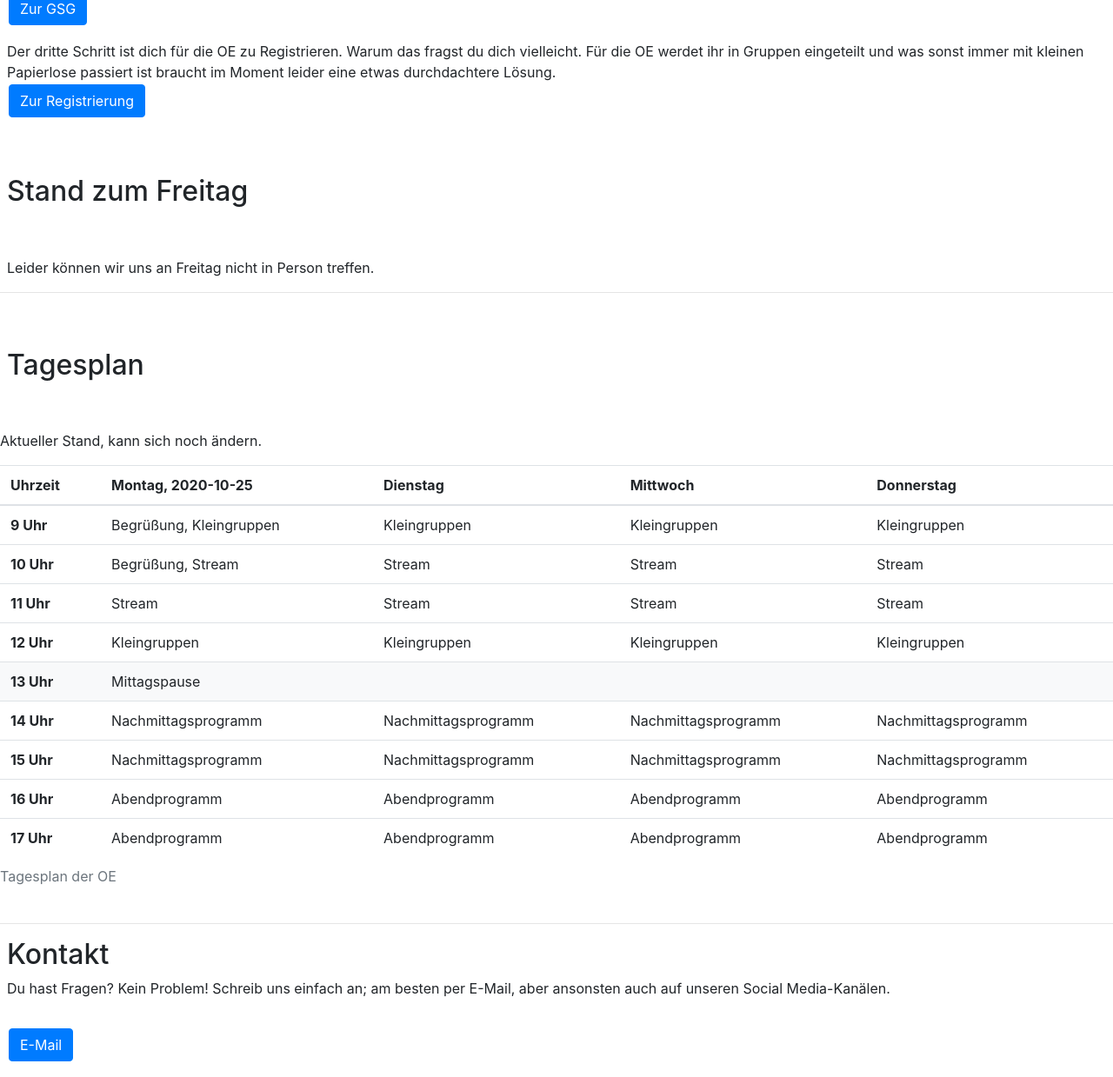
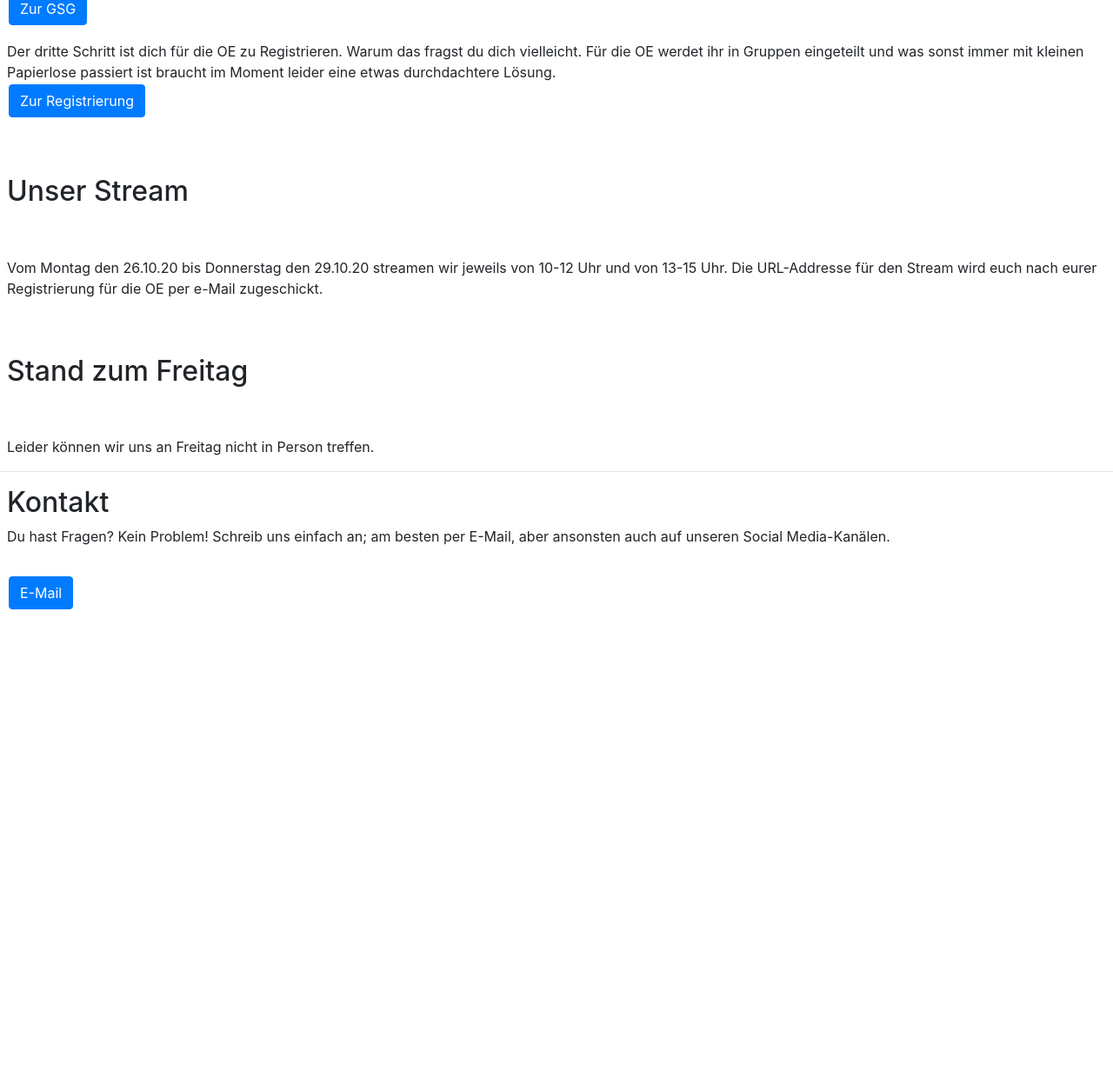
Before and after one commit to GinaMuuss/oe-2020, a Flask app: page / in a window 1280 px wide. Shown: the part 2037-3276 px from the top of the page at 87% size. After the commit the page ends 2738 px from the top, so only its background shows below. Run offline with Flask 2, Linux system fonts and the light colour scheme; some libraries are stand-ins or nearby versions.

Commit message:
add stream info reworked time plan, commented out

```diff
--- a/templates/index.html
+++ b/templates/index.html
@@ -113,12 +113,19 @@
 			</p>
 		</section>
 		<section class="px-2">
+			<h2 class="py-5">Unser Stream</h2>
+			<p>
+				Vom Montag den 26.10.20 bis Donnerstag den 29.10.20 streamen wir jeweils von 10-12 Uhr und von 13-15 Uhr.
+				Die URL-Addresse für den Stream wird euch nach eurer Registrierung für die OE per e-Mail zugeschickt.
+			</p>
+		</section>
+		<section class="px-2">
 			<h2 class="py-5">Stand zum Freitag</h2>
 			<p>
 				Leider k&ouml;nnen wir uns an Freitag nicht in Person treffen.
 			</p>
 		</section>
-		<hr />
+		<!-- <hr />
 		<section>
 			<h2 class="px-2 py-5">Tagesplan</h2>
 			<p>
@@ -130,7 +137,7 @@
 					<thead>
 						<tr>
 							<th scope="col">Uhrzeit</th>
-							<th scope="col">Montag, 2020-10-25</th>
+							<th scope="col">Montag, 2020-10-26</th>
 							<th scope="col">Dienstag</th>
 							<th scope="col">Mittwoch</th>
 							<th scope="col">Donnerstag</th>
@@ -145,62 +152,97 @@
 							<td>Kleingruppen</td>
 						</tr>
 						<tr>
-							<th scope="row">10 Uhr</th>
-							<td>Begr&uuml;&szlig;ung, Stream</td>
-							<td>Stream</td>
-							<td>Stream</td>
-							<td>Stream</td>
-						</tr>
-						<tr>
-							<th scope="row">11 Uhr</th>
-							<td>Stream</td>
-							<td>Stream</td>
-							<td>Stream</td>
-							<td>Stream</td>
-						</tr>
-						<tr>
-							<th scope="row">12 Uhr</th>
+							<th scope="row">9:30 Uhr</th>
 							<td>Kleingruppen</td>
 							<td>Kleingruppen</td>
 							<td>Kleingruppen</td>
 							<td>Kleingruppen</td>
 						</tr>
+						<tr>
+							<th scope="row">10 Uhr</th>
+							<td>Begr&uuml;&szlig;ung, Stream, Intro zur Technik</td>
+							<td>Stream, IT-Dienste</td>
+							<td>Stream, Interview </td>
+							<td>Stream, Interview </td>
+						</tr>
+						<tr>
+							<th scope="row">10:30 Uhr</th>
+							<td>Stream, Infos zum Studium</td>
+							<td>Stream, IT-Dienste</td>
+							<td>Stream, void</td>
+							<td>Stream, &Auml;mter, Wohnen</td>
+						</tr>
+						<tr>
+							<th scope="row">11:00 Uhr</th>
+							<td>Stream, Infos zum Studium</td>
+							<td>Stream, void</td>
+							<td>Stream, Hochschulpolitik</td>
+							<td>Stream, Soziales</td>
+						</tr>
+						<tr>
+							<th scope="row">11:30 Uhr</th>
+							<td>Stream, Interview Prof. Meier</td>
+							<td>Stream, Interview Prof. Langetepe</td>
+							<td>Stream, Schnitzeljagd</td>
+							<td>Stream, void</td>
+						</tr>
 						<tr class="bg-light">
-							<th scope="row">13 Uhr</th>
+							<th scope="row">12 Uhr</th>
 							<td colspan="4">Mittagspause</td>
 						</tr>
 						<tr>
-							<th scope="row">14 Uhr</th>
-							<td>Nachmittagsprogramm</td>
-							<td>Nachmittagsprogramm</td>
-							<td>Nachmittagsprogramm</td>
-							<td>Nachmittagsprogramm</td>
+							<th scope="row">13 Uhr</th>
+							<td>Stream, Schnitzeljagd</td>
+							<td>Stream, Schnitzeljagd</td>
+							<td>Stream, Die Fachschaft </td>
+							<td>Stream, Schnitzeljagd</td>
+						</tr>
+						<tr>
+							<th scope="row">13:30 Uhr</th>
+							<td>Stream, Infos zum Studium</td>
+							<td>Stream, IT-Dienste</td>
+							<td>Stream, void</td>
+							<td>Stream, &Auml;, Wohnen</td>
+						</tr>
+						<tr>
+							<th scope="row">14:00 Uhr</th>
+							<td>Stream, Infos zum Studium</td>
+							<td>Stream, void</td>
+							<td>Stream, Hochschulpolitik</td>
+							<td>Stream, Soziales</td>
+						</tr>
+						<tr>
+							<th scope="row">14:30 Uhr</th>
+							<td>Stream, Spiel des Tages</td>
+							<td>Stream, Spiel des Tages</td>
+							<td>Stream, Spiel des Tages</td>
+							<td>Stream, Spiel des Tages</td>
 						</tr>
 						<tr>
 							<th scope="row">15 Uhr</th>
-							<td>Nachmittagsprogramm</td>
-							<td>Nachmittagsprogramm</td>
-							<td>Nachmittagsprogramm</td>
-							<td>Nachmittagsprogramm</td>
+							<td>Austauschr&auml;umchen</td>
+							<td>Austauschr&auml;umchen</td>
+							<td>Austauschr&auml;umchen</td>
+							<td>Austauschr&auml;umchen</td>
 						</tr>
 						<tr>
 							<th scope="row">16 Uhr</th>
+							<td>Spielabend</td>
+							<td>Spielabend</td>
+							<td>-</td>
+							<td>Spielabend</td>
+						</tr>
+						<tr>
+							<th scope="row">18 Uhr</th>
 							<td>Abendprogramm</td>
 							<td>Abendprogramm</td>
-							<td>Abendprogramm</td>
-							<td>Abendprogramm</td>
-						</tr>
-						<tr>
-							<th scope="row">17 Uhr</th>
-							<td>Abendprogramm</td>
-							<td>Abendprogramm</td>
-							<td>Abendprogramm</td>
+							<td>FSR-Sitzung</td>
 							<td>Abendprogramm</td>
 						</tr>
 					</tbody>
 				</table>
 			</div>
-		</section>
+		</section> -->
 		<hr />
 		<section class="px-2">
 			<h2>Kontakt</h2>
```
